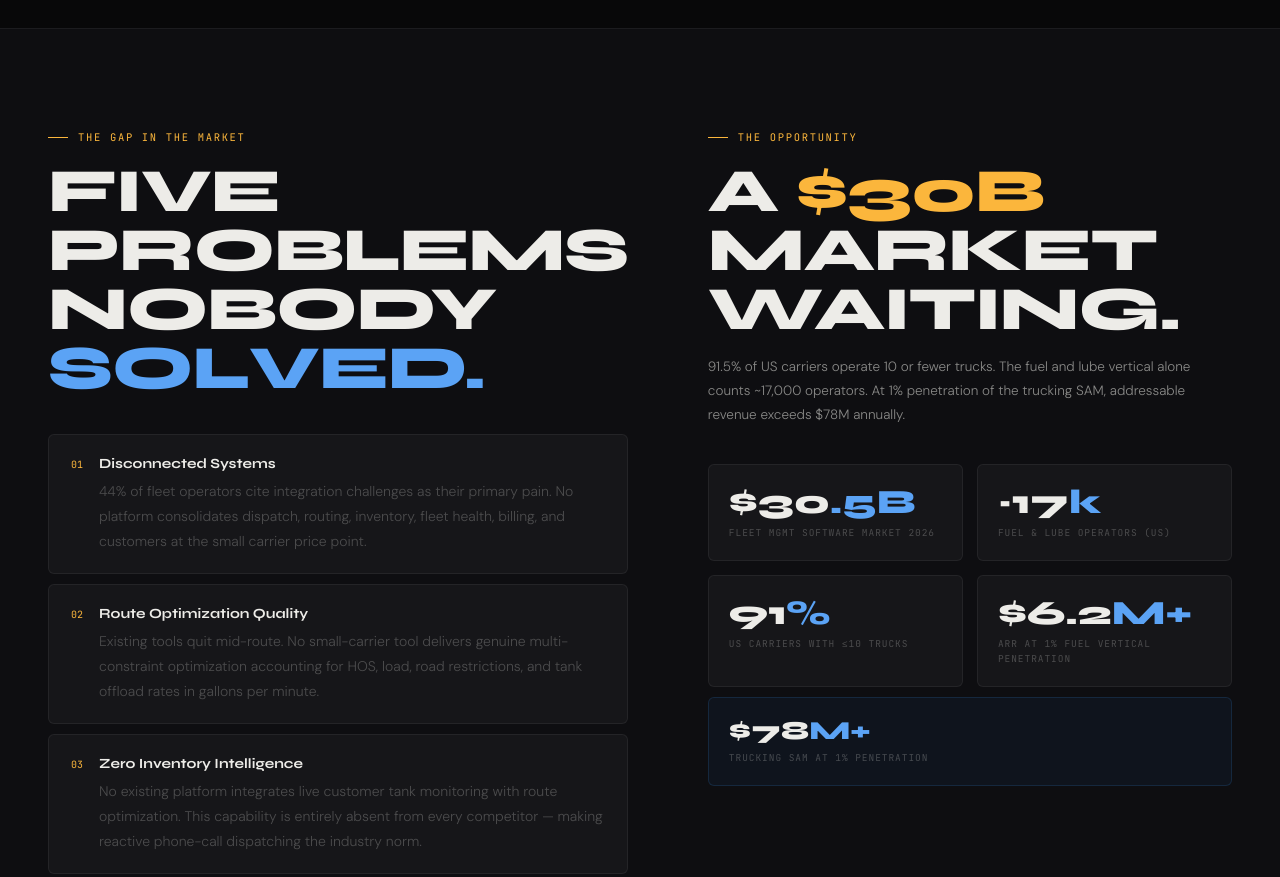
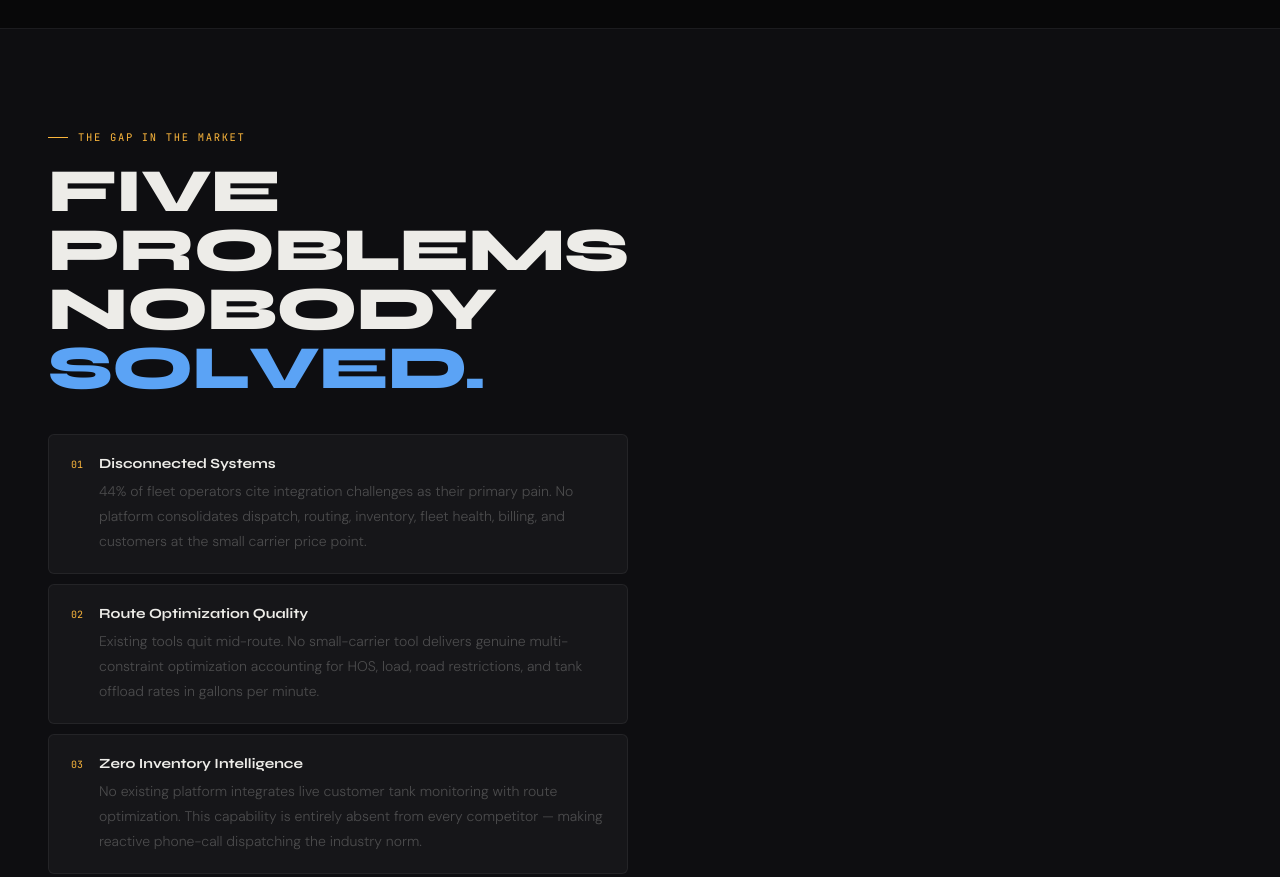
Before and after one commit to PollyLogistics/polly-website, a plain HTML site: page index.html in a window 1280 px wide. Shown: the part 1540-2417 px from the top of the page. Drawn offline with Linux system fonts and the light colour scheme.

Commit message:
Update index.html

```diff
--- a/index.html
+++ b/index.html
@@ -263,18 +263,6 @@ footer{background:var(--ink);border-top:1px solid var(--wire);padding:56px 48px
         <div class="gcard rev" data-d="280"><div class="gn">05</div><div><div class="gtitle">Poor Interface Design</div><div class="gbody">Even highly-rated platforms list their UI as both a strength and weakness in reviews simultaneously. No platform has achieved a genuinely dispatcher-optimized design. Until now.</div></div></div>
       </div>
     </div>
-    <div>
-      <div class="eyebrow rev">The Opportunity</div>
-      <h2 class="st rev" data-d="80">A <s>$30B</s><br>market waiting.</h2>
-      <p class="rev" style="font-size:13.5px;font-weight:300;color:var(--chalk2);line-height:1.8;margin-top:16px;margin-bottom:28px" data-d="120">91.5% of US carriers operate 10 or fewer trucks. The fuel and lube vertical alone counts ~17,000 operators. At 1% penetration of the trucking SAM, addressable revenue exceeds $78M annually.</p>
-      <div class="mnums">
-        <div class="mnum rev" data-d="0"><div class="mnv">$30<span>.5B</span></div><div class="mnl">Fleet mgmt software market 2026</div></div>
-        <div class="mnum rev" data-d="90"><div class="mnv">~17<span>k</span></div><div class="mnl">Fuel &amp; lube operators (US)</div></div>
-        <div class="mnum rev" data-d="180"><div class="mnv">91<span>%</span></div><div class="mnl">US carriers with ≤10 trucks</div></div>
-        <div class="mnum rev" data-d="270"><div class="mnv">$6.2<span>M+</span></div><div class="mnl">ARR at 1% fuel vertical penetration</div></div>
-      </div>
-      <div class="mnum rev" style="margin-top:10px;background:rgba(43,108,176,.08);border-color:rgba(43,108,176,.22)" data-d="360"><div class="mnv" style="font-size:26px">$78<span>M+</span></div><div class="mnl">Trucking SAM at 1% penetration</div></div>
-    </div>
   </div>
 </section>
 <section id="who">
@@ -289,7 +277,7 @@ footer{background:var(--ink);border-top:1px solid var(--wire);padding:56px 48px
         <div class="arow"><span class="aletter">L</span><div><div class="aword">Live Data</div><div class="adesc">Real-time visibility across fleet, inventory, and customers</div></div></div>
         <div class="arow"><span class="aletter">Y</span><div><div class="aword">Your Fleet</div><div class="adesc">Not generic software adapted. Purpose-built for how you operate</div></div></div>
       </div>
-    </div>
+      </div>
     <div>
       <div class="mquote rev" data-d="0">"The trucking industry deserves better tools than the ones it has been handed. The manual processes, the disconnected systems — the hours spent on tasks that should take minutes."</div>
       <p class="rev" style="font-family:var(--mono);font-size:10.5px;color:var(--chalk3);margin-top:14px;letter-spacing:.06em" data-d="80">— Alexander Jensen, Founder · Polly Logistics LLC</p>
```
